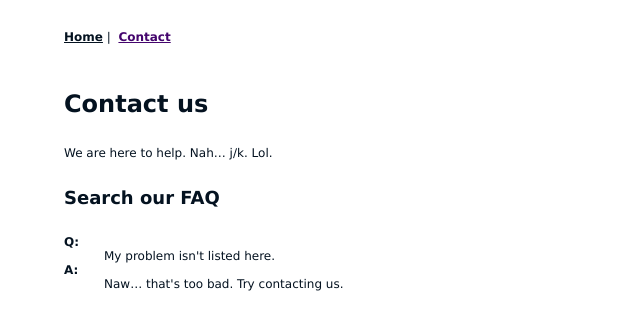
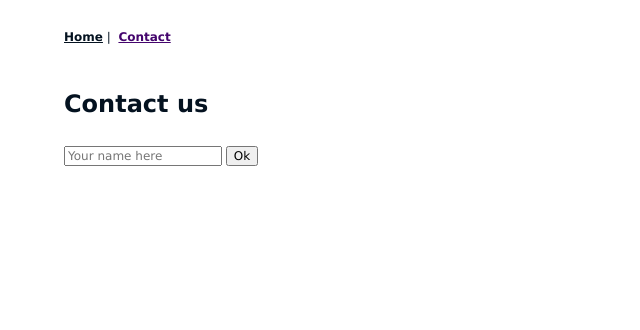
Before and after one commit to crashDeltaGbg/lab2, a Vue app: page /#/contact in a window 1280 px wide. Shown: the top 330 px of the page, without its empty margins (0-640 px from the left). Built offline with nearby package versions, Linux system fonts and the light colour scheme.

Commit message:
Add Props.vue

```diff
--- /dev/null
+++ b/src/components/Props.vue
@@ -0,0 +1,27 @@
+<template>
+    <div v-if="show">
+        <img alt="Volvo Amazon - polisbil" src="../assets/polisbil.png"/>
+    </div>
+    <div v-else>
+        <input @click="wtf()" type="button" value="wtf?"/>
+    </div>
+</template>
+
+<script>
+
+export default {
+    data() {
+        return {
+            show: this.init
+        }
+    },
+    name: 'Props',
+    methods: {
+        wtf() {
+            this.show = true
+        }
+    },
+    props: ['init']
+}
+
+</script>
--- a/src/views/Contact.vue
+++ b/src/views/Contact.vue
@@ -1,16 +1,46 @@
 <template>
   <div id="main">
     <h1>Contact us</h1>
-    <p>We are here to help. Nah&hellip; j/k. Lol.</p>
+  <div v-if="userName">
+    <p>Hello, {{ userName }}. We're here to help. Nah&hellip; j/k. Lol.</p>
     <h2>Search our FAQ</h2>
     <dl>
       <dt>Q:</dt>
       <dd>My problem isn't listed here.</dd>
       <dt>A:</dt>
-      <dd>Naw&hellip; that's too bad. Try contacting us.</dd>
+      <dd>Naw&hellip; that's too bad. Try contacting us. Lol. You can't.</dd>
     </dl>
+    <Props :init="false"></Props>
+  </div>
+  <div v-else>
+    <p><input placeholder="Your name here" v-model="name"/>&nbsp;<input @click="onClick()" type="button" value="Ok"/></p>
+    </div>
   </div>
 </template>
+
+<script>
+
+import Props from '../components/Props.vue'
+
+export default {
+  components: {
+    Props
+  },
+  data() {
+    return {
+      userName: null,
+      name: null
+    }
+  },
+  methods: {
+    onClick() {
+      this.userName = this.name
+    }
+  },
+  name: 'Contact'
+}
+
+</script>
 
 <style scoped>
 
@@ -27,4 +57,9 @@ dt {
   font-weight: bold;
 }
 
+input {
+  font-family: Verdana, Geneva, Tahoma, sans-serif;
+  font-size: 12px;
+}
+
 </style>
```
